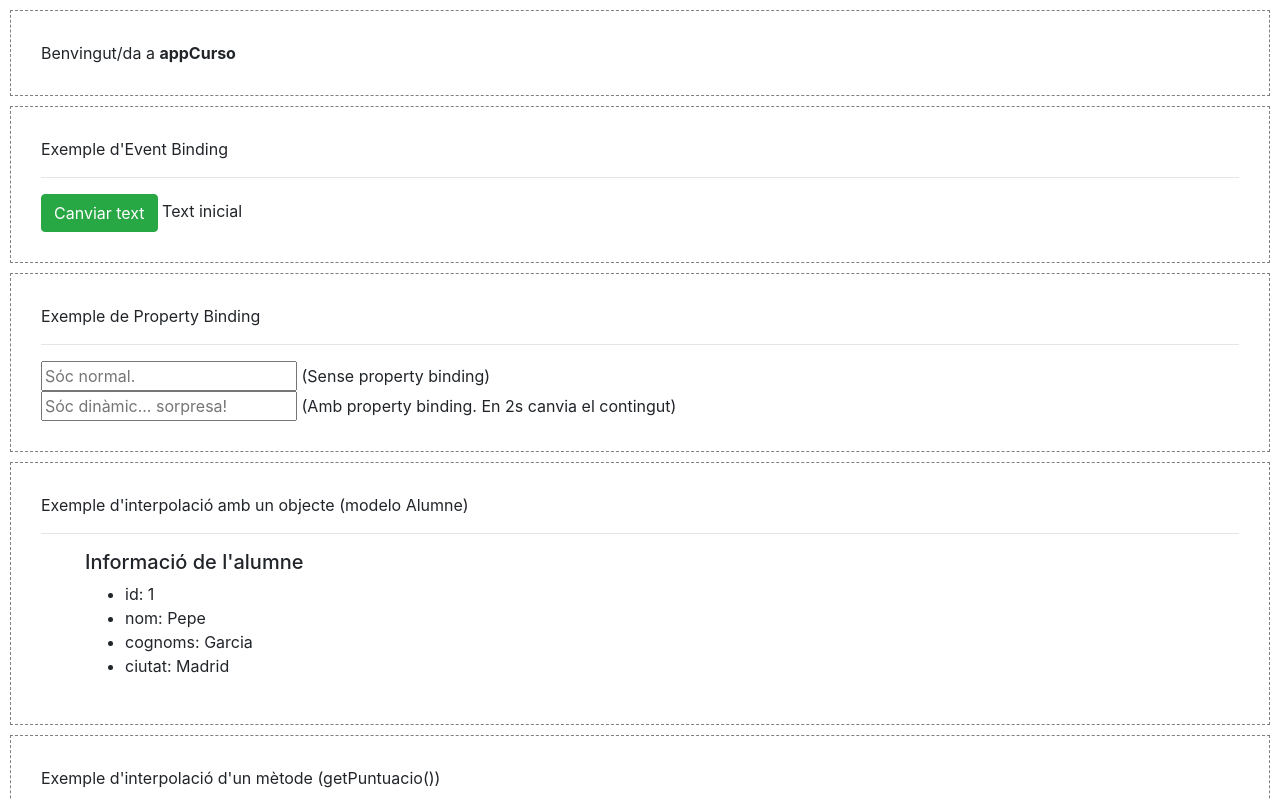
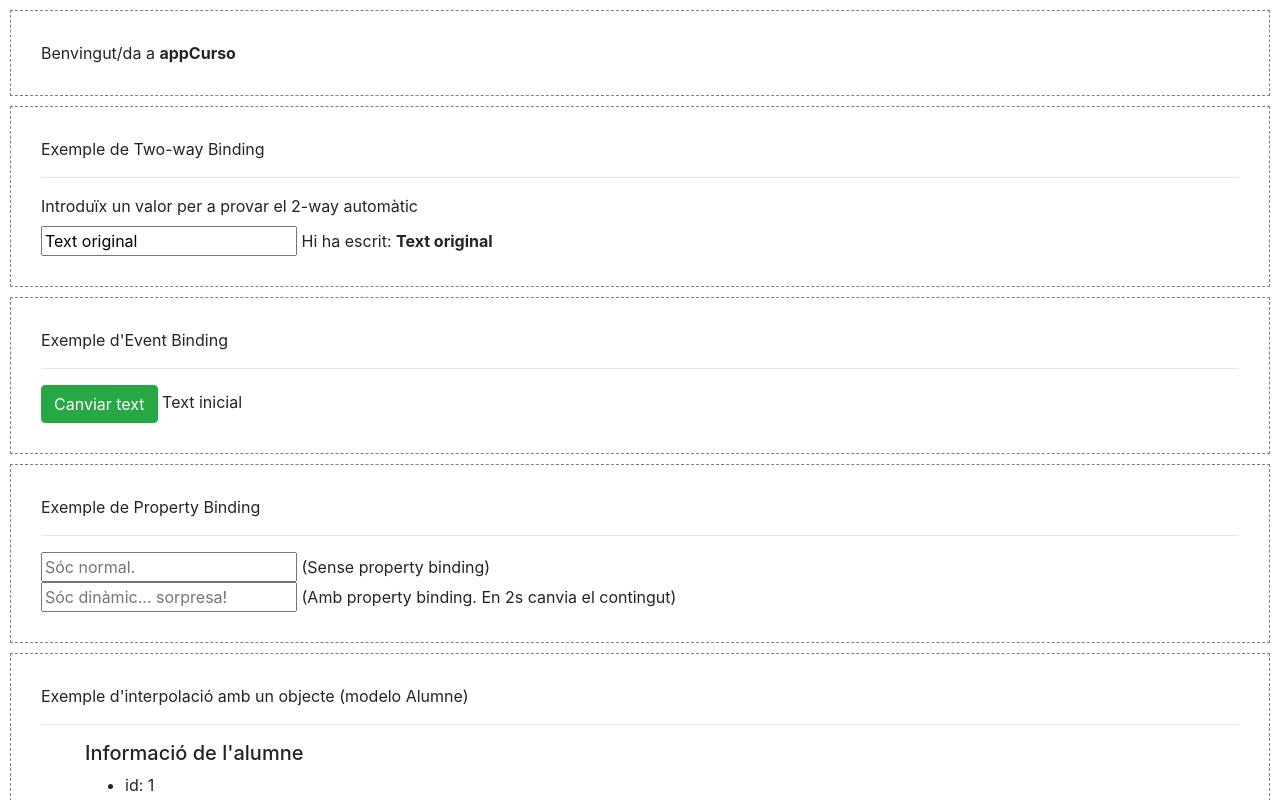
Before and after one commit to mirtalc/angular-tutorial-Ang4desde0, an Angular app: page / in a window 1280 px wide. Shown: the top 800 px of the page. Built offline with nearby package versions, Linux system fonts and the light colour scheme.

Commit message:
feat(#11): Afegir Two-Way Data Binding a un input

```diff
--- a/src/app/app.component.html
+++ b/src/app/app.component.html
@@ -1,6 +1,12 @@
 <div>
     <div class="section">
         Benvingut/da a <b>{{ titol }}</b>
+    </div>
+
+    <div class="section">
+        <p>Exemple de Two-way Binding</p>
+        <hr>
+        <app-extwowaybinding></app-extwowaybinding>
     </div>
 
     <div class="section">
--- /dev/null
+++ b/src/app/extwowaybinding/extwowaybinding.component.html
@@ -0,0 +1,4 @@
+<label>Introduïx un valor per a provar el 2-way automàtic</label>
+<br>
+<input type="text" [(ngModel)]="texttwoway">
+<span> Hi ha escrit: <b>{{ texttwoway }}</b></span>
--- /dev/null
+++ b/src/app/extwowaybinding/extwowaybinding.component.ts
@@ -0,0 +1,17 @@
+import { Component, OnInit } from '@angular/core';
+
+@Component({
+    selector: 'app-extwowaybinding',
+    templateUrl: './extwowaybinding.component.html',
+    styleUrls: ['./extwowaybinding.component.scss']
+})
+export class ExtwowaybindingComponent implements OnInit {
+    // Atributs
+    public texttwoway: string = "Text original";
+
+    constructor() { }
+
+    ngOnInit(): void {
+    }
+
+}
```
Also changed, not shown: src/app/app.module.ts (+8 -2 lines), src/app/extwowaybinding/extwowaybinding.component.scss (added).
